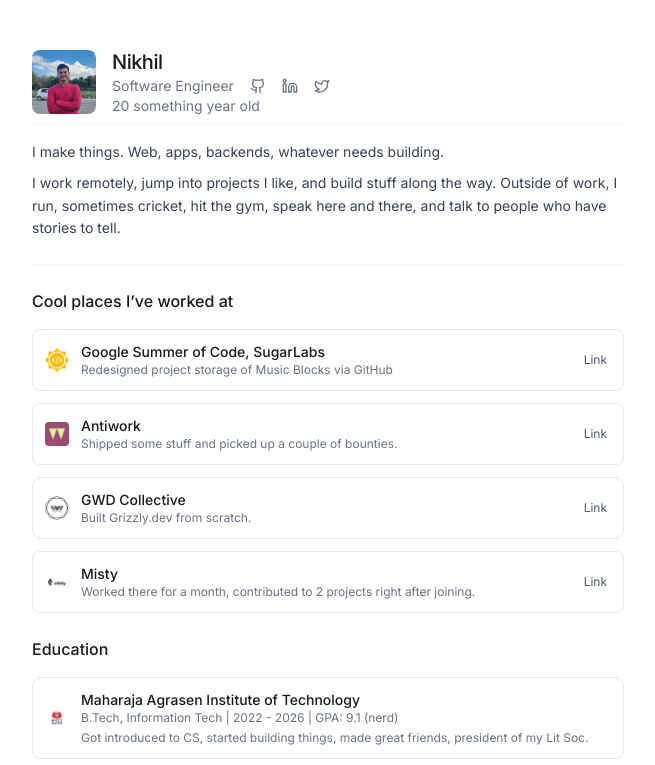
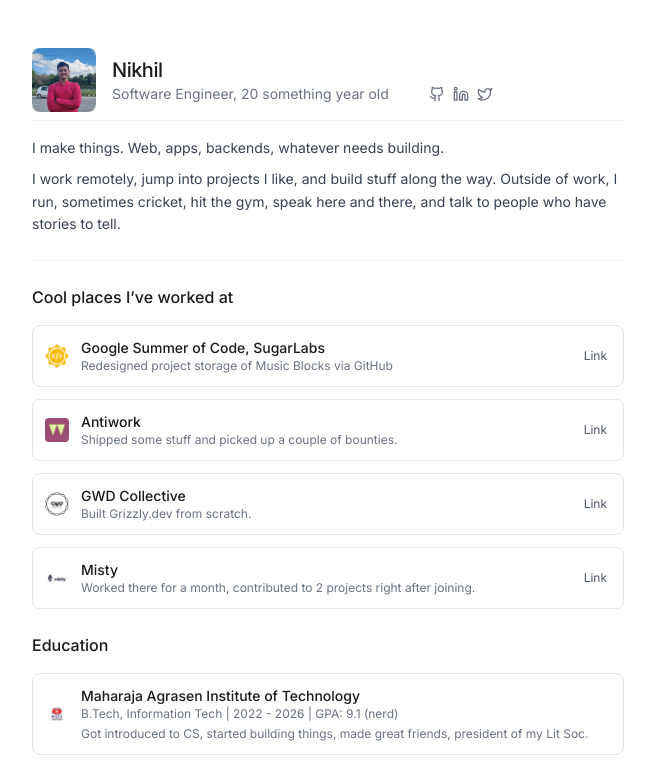
Before and after one commit to BeNikk/Me, a Next.js app: page / in a window 1280 px wide. Shown: the top 765 px of the page, without its empty margins (312-967 px from the left). Built offline with nearby package versions, Linux system fonts and the light colour scheme.

Commit message:
add:spacing

```diff
--- a/app/page.tsx
+++ b/app/page.tsx
@@ -24,8 +24,9 @@ export default function Home() {
             <p className="text-xl font-[500] text-[#1A1A1A] tracking-tight">
               Nikhil
             </p>
-            <div className="flex items-center gap-4 text-sm text-gray-500">
-              <span>Software Engineer</span>
+            <div className="flex items-center w-full justify-around sm:gap-4 gap-3 text-sm text-gray-500">
+              <span>Software Engineer, 20 something year old</span>
+              <div className="flex items-center gap-2 ml-6">
                 <Link href="https://github.com/BeNikk" target="_blank" rel="noopener noreferrer">
                   <Github className="w-4 h-4 hover:text-black" />
                 </Link>
@@ -36,9 +37,9 @@ export default function Home() {
                   <Twitter className="w-4 h-4 hover:text-black" />
                 </Link>
               </div>
-            <div className="text-sm text-gray-500">
-              20 something year old
+
             </div>
+
 
           </div>
 
```
Lines whose indentation alone changed are shown as unchanged.
